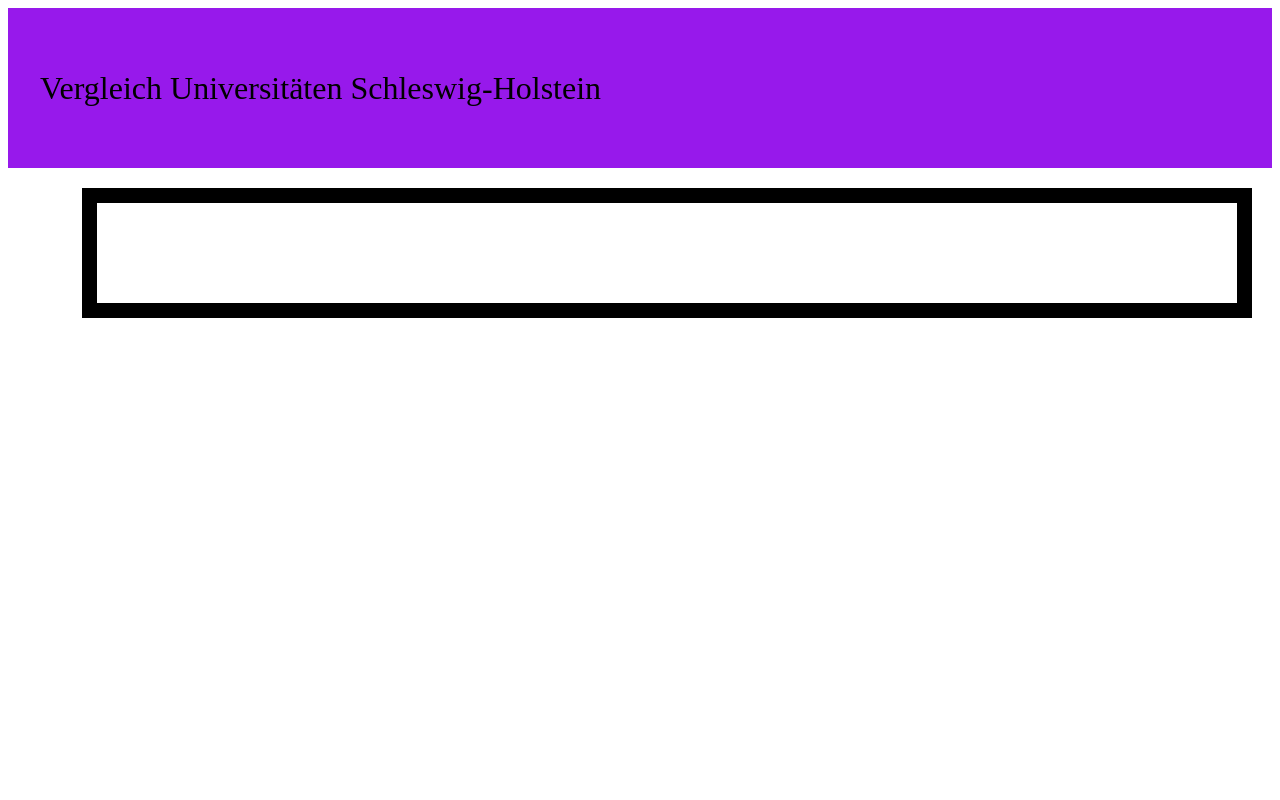
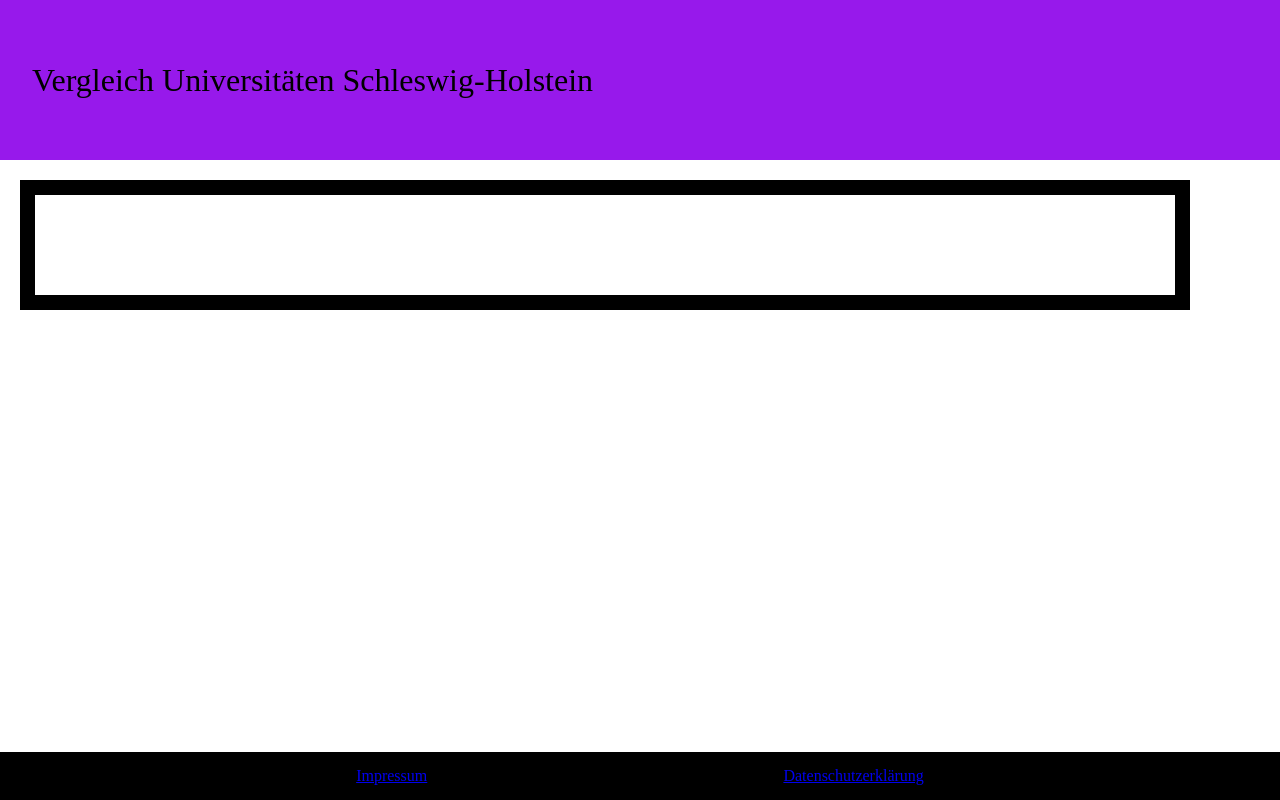
Before and after one commit to Philipp0403/uvsh, a Vue app: page / in a window 1280 px wide. Built offline with nearby package versions, Linux system fonts and the light colour scheme.

Commit message:
added footer

```diff
--- a/public/index.html
+++ b/public/index.html
@@ -15,3 +15,11 @@
     <!-- built files will be auto injected -->
   </body>
 </html>
+
+<style scoped>
+
+body {
+  margin: 0px;
+}
+
+</style>
--- /dev/null
+++ b/src/components/FooterComponent.vue
@@ -0,0 +1,30 @@
+<template>
+    <div id="colouredBox">
+
+        <a href="#/impressum">Impressum</a>
+        <a href="#/">Datenschutzerklärung</a>
+    </div>
+</template>
+
+<script>
+export default {
+  name: 'FooterComponent',
+};
+</script>
+
+
+<style scoped>
+#colouredBox {
+    display: flex;
+    background-color: black;
+    height: 3rem;
+    width: 100%;
+    align-items: center;
+    justify-content: space-evenly;
+    position: absolute;
+    bottom: 0px;
+};
+
+
+
+</style>
--- a/src/views/Homepage.vue
+++ b/src/views/Homepage.vue
@@ -1,15 +1,31 @@
 <template>
     <top-view></top-view>
-    <balken-diagram></balken-diagram>
+    <body>
+      <balken-diagram></balken-diagram>
+      <FooterComponent></FooterComponent>
+    </body>
+
 </template>
 
 <script>
 import TopView from '@/components/TopView.vue'
 import BalkenDiagram from '@/components/BalkenDiagram.vue'
+import FooterComponent from '../components/FooterComponent.vue';
 export default {
   components: {
     TopView,
+    FooterComponent,
     BalkenDiagram
   }
 }
 </script>
+
+
+<style scoped>
+  body {
+    display: flex;
+    flex-direction: column;
+    height: 100%;
+  }
+
+</style>
```
